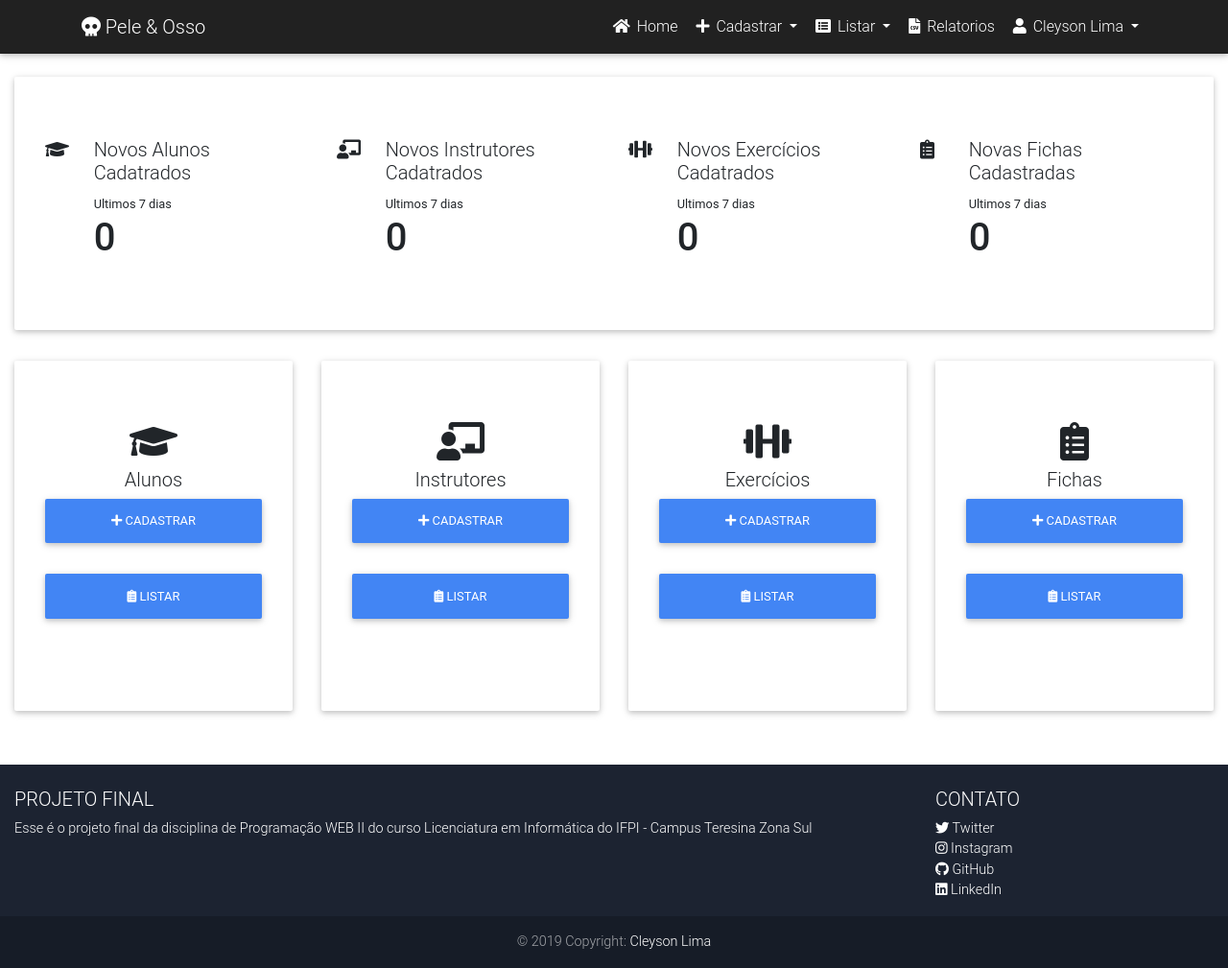
After one commit to CleysonPH/pele_osso_gym, a Flask app: page / in a window 1280 px wide. The commit adds this page. Shown: the whole page at 96% size. Run offline with Flask 2, Linux system fonts and the light colour scheme; data that the repository does not hold is empty; some libraries are stand-ins or nearby versions.

Commit message:
Implementei a Home

```diff
--- a/app/__init__.py
+++ b/app/__init__.py
@@ -8,6 +8,7 @@ app.config.from_pyfile('config.py')
 db = SQLAlchemy(app)
 
 
+from app.core import routes
 from app.aluno import routes
 from app.aluno import models
 from app.instrutor import routes
--- /dev/null
+++ b/app/core/routes.py
@@ -0,0 +1,22 @@
+from datetime import datetime, timedelta
+from flask import render_template
+
+from app import app
+from app.aluno.models import Aluno
+from app.instrutor.models import Instrutor
+from app.exercicio.models import Exercicio
+from app.ficha.models import Ficha
+
+
+@app.route('/')
+def home():
+    titulo = 'Home'
+
+    comparacao = datetime.now() - timedelta(days=7)
+
+    alunos = Aluno.query.filter(Aluno.data_criacao >= comparacao).count()
+    instrutores = Instrutor.query.filter(Instrutor.data_criacao >= comparacao).count()
+    exercicios = Exercicio.query.filter(Exercicio.data_criacao >= comparacao).count()
+    fichas = Ficha.query.filter(Ficha.data_criacao >= comparacao).count()
+
+    return render_template('core/home.html', titulo=titulo, alunos=alunos, instrutores=instrutores, exercicios=exercicios, fichas=fichas)
--- a/app/exercicio/models.py
+++ b/app/exercicio/models.py
@@ -1,3 +1,5 @@
+from datetime import datetime
+
 from app import db
 
 
@@ -6,12 +8,14 @@ class Exercicio(db.Model):
     nome = db.Column(db.String(60), nullable=False)
     descricao = db.Column(db.Text, nullable=False)
     status = db.Column(db.String(1), nullable=False)
+    data_criacao = db.Column(db.DateTime, nullable=False)
 
 
     def __init__(self, nome=None, descricao=None):
         self.nome = nome
         self.descricao = descricao
         self.status = 'A'
+        self.data_criacao = datetime.now()
 
 
     def __repr__(self):
--- a/app/ficha/forms.py
+++ b/app/ficha/forms.py
@@ -8,15 +8,15 @@ from app.aluno.models import Aluno
 
 
 def instrutor_query():
-    return Instrutor.query.filter(Instrutor.status == 'A')
+    return Instrutor.query.filter(Instrutor.status == 'A').order_by(Instrutor.nome)
 
 
 def aluno_query():
-    return Aluno.query.filter(Aluno.status == 'A')
+    return Aluno.query.filter(Aluno.status == 'A').order_by(Aluno.nome)
 
 
 def get_pk(obj):
-    return str(obj)
+    return str(obj.id)
 
 
 class FichaForm(FlaskForm):
--- a/app/ficha/models.py
+++ b/app/ficha/models.py
@@ -1,3 +1,5 @@
+from datetime import datetime
+
 from app import db
 
 
@@ -7,6 +9,7 @@ class Ficha(db.Model):
     data_inicio = db.Column(db.Date, nullable=False)
     data_fim = db.Column(db.Date, nullable=False)
     status = db.Column(db.String(1), nullable=False)
+    data_criacao = db.Column(db.DateTime, nullable=False)
 
     instrutor_id = db.Column(db.Integer, db.ForeignKey('instrutor.id'), nullable=False)
     instrutor = db.relationship('Instrutor', backref=db.backref('fichas', lazy=True))
@@ -22,6 +25,7 @@ class Ficha(db.Model):
         self.data_inicio = data_inicio
         self.data_fim = data_fim
         self.status = 'A'
+        self.data_criacao = datetime.now()
 
 
     def __repr__(self):
--- a/app/instrutor/routes.py
+++ b/app/instrutor/routes.py
@@ -5,7 +5,7 @@ from app.instrutor.models import Instrutor
 from app.instrutor.forms import InstrutorForm
 
 
-@app.route('/listar/instrutor/')
+@app.route('/listar/instrutores/')
 def listar_instrutores():
     titulo = 'Lista de Instrutores'
 
--- a/app/templates/aluno/detalhar_aluno.html
+++ b/app/templates/aluno/detalhar_aluno.html
@@ -42,7 +42,7 @@
         </div>
         <div class="col-sm-6">
             <h4>Data de Nascimento</h4>
-            <p>{{ aluno.data_nascimento }}</p>
+            <p>{{ aluno.data_nascimento.strftime('%d/%m/%Y') }}</p>
         </div>
     </div>
     <div class="row">
--- a/app/templates/base.html
+++ b/app/templates/base.html
@@ -18,7 +18,7 @@
     <!-- NavBar stats -->
     <nav class="navbar navbar-expand-lg navbar-dark bg-dark">
         <div class="container">
-            <a class="navbar-brand" href="#">
+            <a class="navbar-brand" href="{{ url_for('home') }}">
                 <i class="fas fa-skull"></i> Pele & Osso
             </a>
             <button class="navbar-toggler" type="button" data-toggle="collapse" data-target="#navbarSupportedContent"
@@ -29,7 +29,7 @@
             <div class="collapse navbar-collapse" id="navbarSupportedContent">
                 <ul class="navbar-nav ml-auto">
                     <li class="nav-item">
-                        <a class="nav-link" href="#">
+                        <a class="nav-link" href="{{ url_for('home') }}">
                             <i class="fas fa-home"></i> Home <span class="sr-only">(current)</span>
                         </a>
                     </li>
--- /dev/null
+++ b/app/templates/core/home.html
@@ -0,0 +1,113 @@
+{% extends 'base.html' %}
+
+{% block title %}{{ titulo }}{% endblock %}
+
+{% block main_class %}container-fluid{% endblock %}
+
+{% block content %}
+
+    <div class="jumbotron mt-4">
+        <div class="row">
+            <div class="col-md-3">
+                <div class="row">
+                    <div class="col-sm-2">
+                        <h5><i class="fas fa-graduation-cap"></i></h5>
+                    </div>
+                    <div class="col-sm-10">
+                        <h5>Novos Alunos Cadatrados</h5>
+                        <small>Ultimos 7 dias</small>
+                        <p class="h1">{{ alunos }}</p>
+                    </div>
+                </div>
+            </div>
+            <div class="col-md-3">
+                <div class="row">
+                    <div class="col-sm-2">
+                        <h5><i class="fas fa-chalkboard-teacher"></i></h5>
+                    </div>
+                    <div class="col-sm-10">
+                        <h5>Novos Instrutores Cadatrados</h5>
+                        <small>Ultimos 7 dias</small>
+                        <p class="h1">{{ instrutores }}</p>
+                    </div>
+                </div>
+            </div>
+            <div class="col-md-3">
+                <div class="row">
+                    <div class="col-sm-2">
+                        <h5><i class="fas fa-dumbbell"></i></h5>
+                    </div>
+                    <div class="col-sm-10">
+                        <h5>Novos Exercícios Cadatrados</h5>
+                        <small>Ultimos 7 dias</small>
+                        <p class="h1">{{ exercicios }}</p>
+                    </div>
+                </div>
+            </div>
+            <div class="col-md-3">
+                <div class="row">
+                    <div class="col-sm-2">
+                        <h5><i class="fas fa-clipboard-list"></i></h5>
+                    </div>
+                    <div class="col-sm-10">
+                        <h5>Novas Fichas Cadastradas</h5>
+                        <small>Ultimos 7 dias</small>
+                        <p class="h1">{{ fichas }}</p>
+                    </div>
+                </div>
+            </div>
+        </div>
+    </div>
+
+    <div class="row">
+        <div class="col-md-3 text-center">
+            <div class="jumbotron">
+                <i class="fas fa-graduation-cap h1"></i>
+                <h5>Alunos</h5>
+                <a href="{{ url_for('cadastrar_aluno') }}" class="btn btn-block btn-primary">
+                    <i class="fas fa-plus"></i> Cadastrar
+                </a>
+                <a href="{{ url_for('lista_alunos') }}" class="btn btn-block btn-primary">
+                    <i class="fas fa-clipboard-list"></i> Listar
+                </a>
+            </div>
+        </div>
+        <div class="col-md-3 text-center">
+            <div class="jumbotron">
+                <i class="fas fa-chalkboard-teacher h1"></i>
+                <h5>Instrutores</h5>
+                <a href="{{ url_for('cadastrar_instrutor') }}" class="btn btn-block btn-primary">
+                    <i class="fas fa-plus"></i> Cadastrar
+                </a>
+                <a href="{{ url_for('listar_instrutores') }}" class="btn btn-block btn-primary">
+                    <i class="fas fa-clipboard-list"></i> Listar
+                </a>
+            </div>
+        </div>
+        <div class="col-md-3 text-center">
+            <div class="jumbotron">
+                <i class="fas fa-dumbbell h1"></i>
+                <h5>Exercícios</h5>
+                <a href="{{ url_for('cadastrar_exercicio') }}" class="btn btn-block btn-primary">
+                    <i class="fas fa-plus"></i> Cadastrar
+                </a>
+                <a href="{{ url_for('listar_exercicios') }}" class="btn btn-block btn-primary">
+                    <i class="fas fa-clipboard-list"></i> Listar
+                </a>
+            </div>
+        </div>
+        <div class="col-md-3 text-center">
+            <div class="jumbotron">
+                <i class="fas fa-clipboard-list h1"></i>
+                <h5>Fichas</h5>
+                <a href="{{ url_for('cadastrar_ficha') }}" class="btn btn-block btn-primary">
+                    <i class="fas fa-plus"></i> Cadastrar
+                </a>
+                <a href="{{ url_for('listar_fichas') }}" class="btn btn-block btn-primary">
+                    <i class="fas fa-clipboard-list"></i> Listar
+                </a>
+            </div>
+        </div>
+    </div>
+
+{% endblock %}
--- a/app/treino/forms.py
+++ b/app/treino/forms.py
@@ -7,7 +7,7 @@ from app.exercicio.models import Exercicio
 
 
 def exercicio_query():
-    return Exercicio.query.filter(Exercicio.status == 'A')
+    return Exercicio.query.filter(Exercicio.status == 'A').order_by(Exercicio.nome)
 
 
 def get_pk(obj):
--- a/app/treino/models.py
+++ b/app/treino/models.py
@@ -1,3 +1,5 @@
+from datetime import datetime
+
 from app import db
 
 
@@ -7,6 +9,7 @@ class Treino(db.Model):
     repeticao = db.Column(db.Integer, nullable=True)
     secao = db.Column(db.Integer, nullable=True)
     descanso = db.Column(db.Integer, nullable=True)
+    data_criacao = db.Column(db.DateTime, nullable=False)
 
     exercicio_id = db.Column(db.Integer, db.ForeignKey('exercicio.id'), nullable=False)
     exercicio = db.relationship('Exercicio', backref=db.backref('treinos', lazy=True))
@@ -22,6 +25,7 @@ class Treino(db.Model):
         self.secao = secao
         self.descanso = descanso
         self.ficha = ficha
+        self.data_criacao = datetime.now()
 
 
     def __repr__(self):
```
Also changed, not shown: app/aluno/models.py (+4 -4 lines), app/instrutor/models.py (+4 -4 lines), app/templates/ficha/detalhar_ficha.html (+6 -2 lines), 1 other file.
